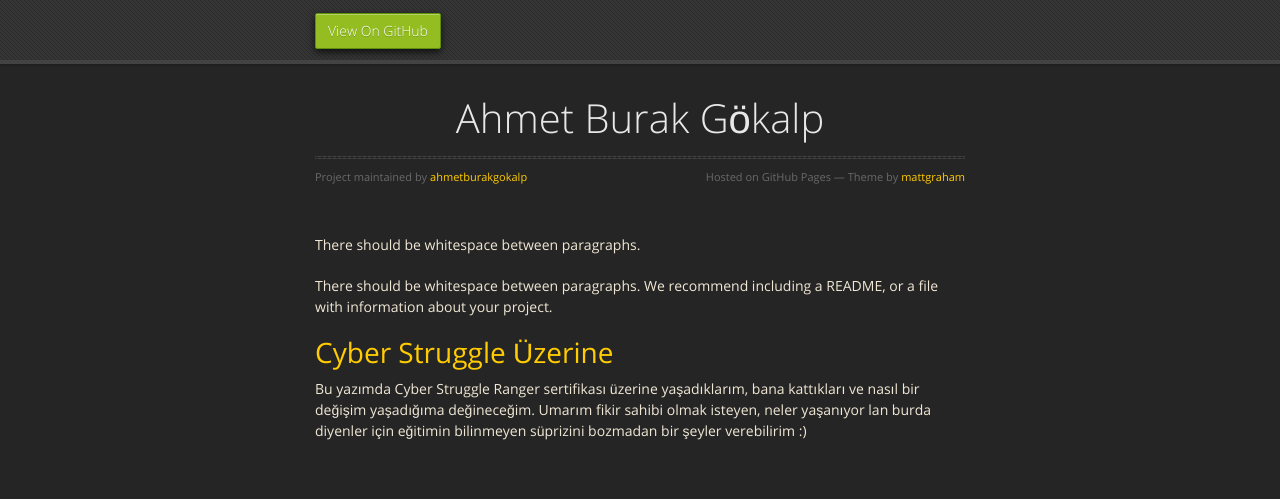
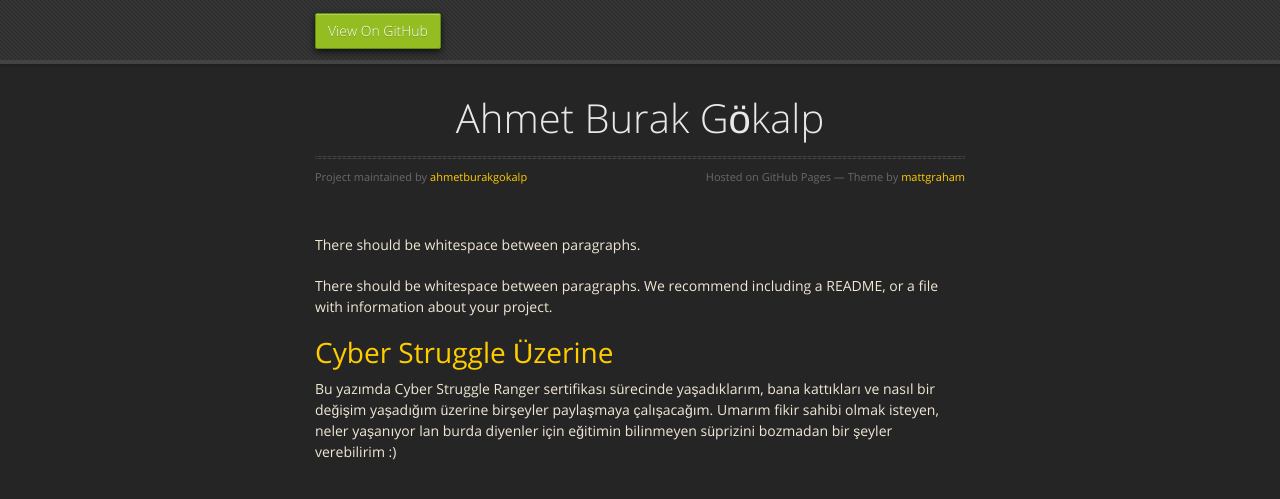
Before and after one commit to ahmetburakgokalp/ahmetburakgokalp.github.io, a Jekyll site: the page built from index.md, in a window 1280 px wide. Shown: the top 499 px of the page. Built offline with Jekyll 4.4.1, drawn with Linux system fonts in a browser that asks for light colours; nearby versions of some CDN libraries; our own code applies the rules of GitHub Pages for plain Markdown files; the repository's description, which GitHub fills in, is left out.

Commit message:
Update index.md

```diff
--- a/index.md
+++ b/index.md
@@ -5,4 +5,4 @@ There should be whitespace between paragraphs.
 There should be whitespace between paragraphs. We recommend including a README, or a file with information about your project.
 
 # [](#header-1)[Cyber Struggle Üzerine](cs_uzerine)
-Bu yazımda Cyber Struggle Ranger sertifikası üzerine yaşadıklarım, bana kattıkları ve nasıl bir değişim yaşadığıma değineceğim. Umarım fikir sahibi olmak isteyen, neler yaşanıyor lan burda diyenler için eğitimin bilinmeyen süprizini bozmadan bir şeyler verebilirim :)
+Bu yazımda Cyber Struggle Ranger sertifikası sürecinde yaşadıklarım, bana kattıkları ve nasıl bir değişim yaşadığım üzerine birşeyler paylaşmaya çalışacağım. Umarım fikir sahibi olmak isteyen, neler yaşanıyor lan burda diyenler için eğitimin bilinmeyen süprizini bozmadan bir şeyler verebilirim :)
```
